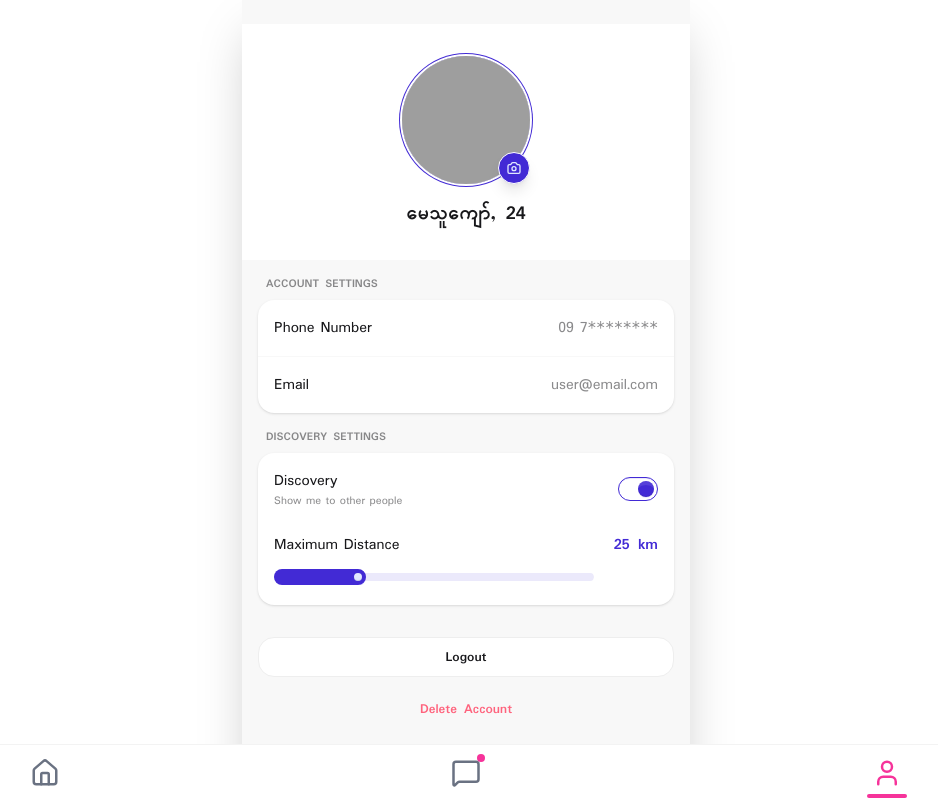
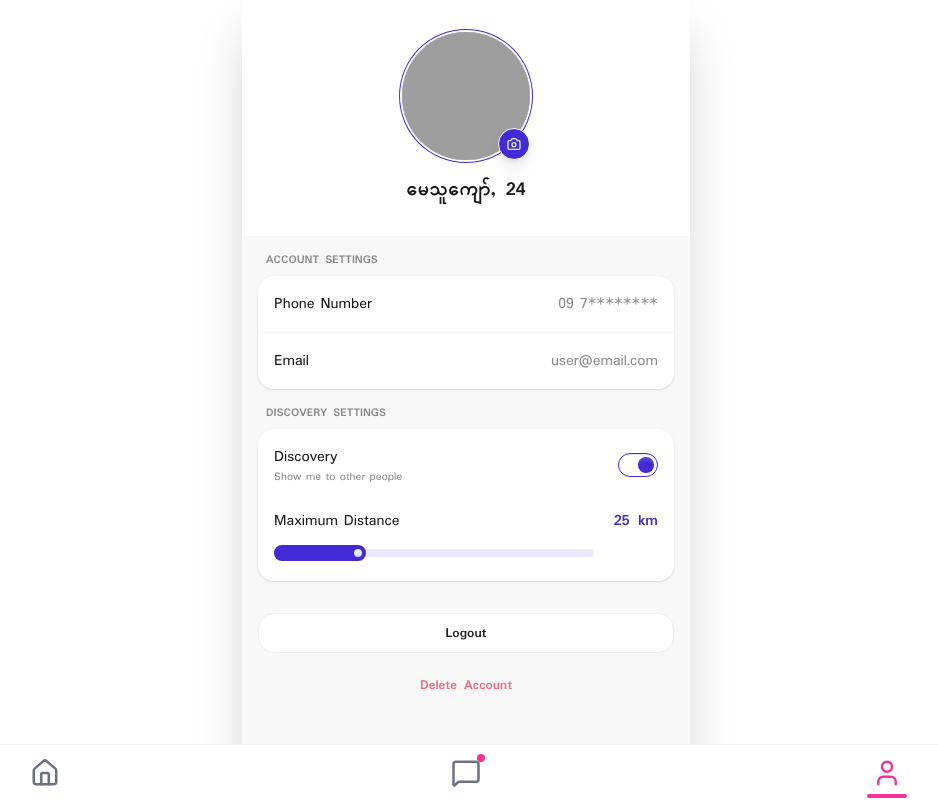
Before and after one commit to nanhpauyu/frontend, a React (Vite) app: page /profile in a window 1280 px wide. Shown: the whole page, without its empty margins (174-1112 px from the left). Built offline with nearby package versions, Linux system fonts and the light colour scheme; grey boxes are pictures that could not be loaded.

Commit message:
Initial commit

```diff
--- a/src/pages/MessagesScreen.tsx
+++ b/src/pages/MessagesScreen.tsx
@@ -7,7 +7,7 @@ const MessagesScreen = ({peopleList}:PeopleList) => {
 
   return (
     <>
-      <div className="pt-10">
+      <div className="pt-5">
         <SearchComp />
         <Matches peopleList={peopleList}/>
         <MessageList peopleList={peopleList || []}/>
--- a/src/pages/ProfileScreen.tsx
+++ b/src/pages/ProfileScreen.tsx
@@ -6,7 +6,7 @@ const ProfileScreen = ({user}:{user:People}) => {
   const [distance, setDistance] = useState(25);
 
   return (
-    <div className="min-h-screen bg-base-200 pb-10 pt-6">
+    <div className="min-h-screen bg-base-200 pb-10 ">
 
 
       {/* 2. Profile Photo Edit Area */}
```
